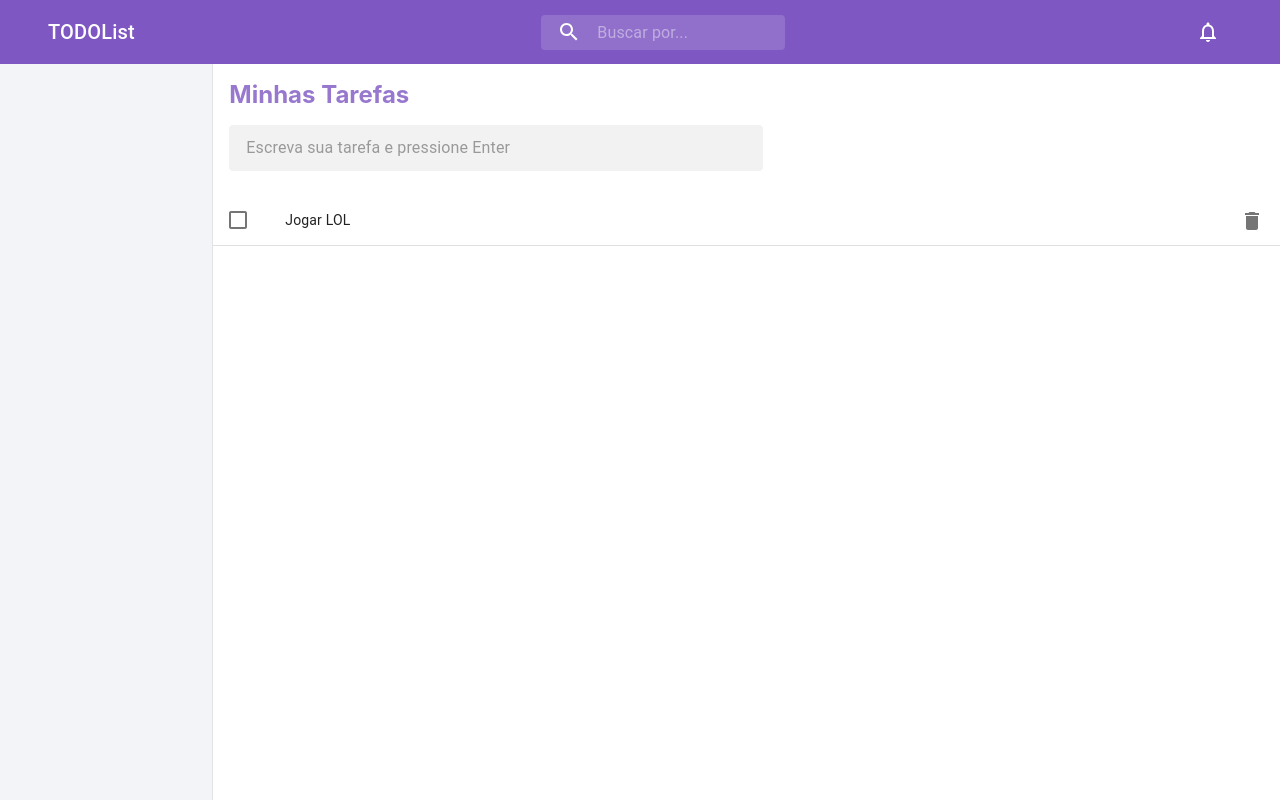
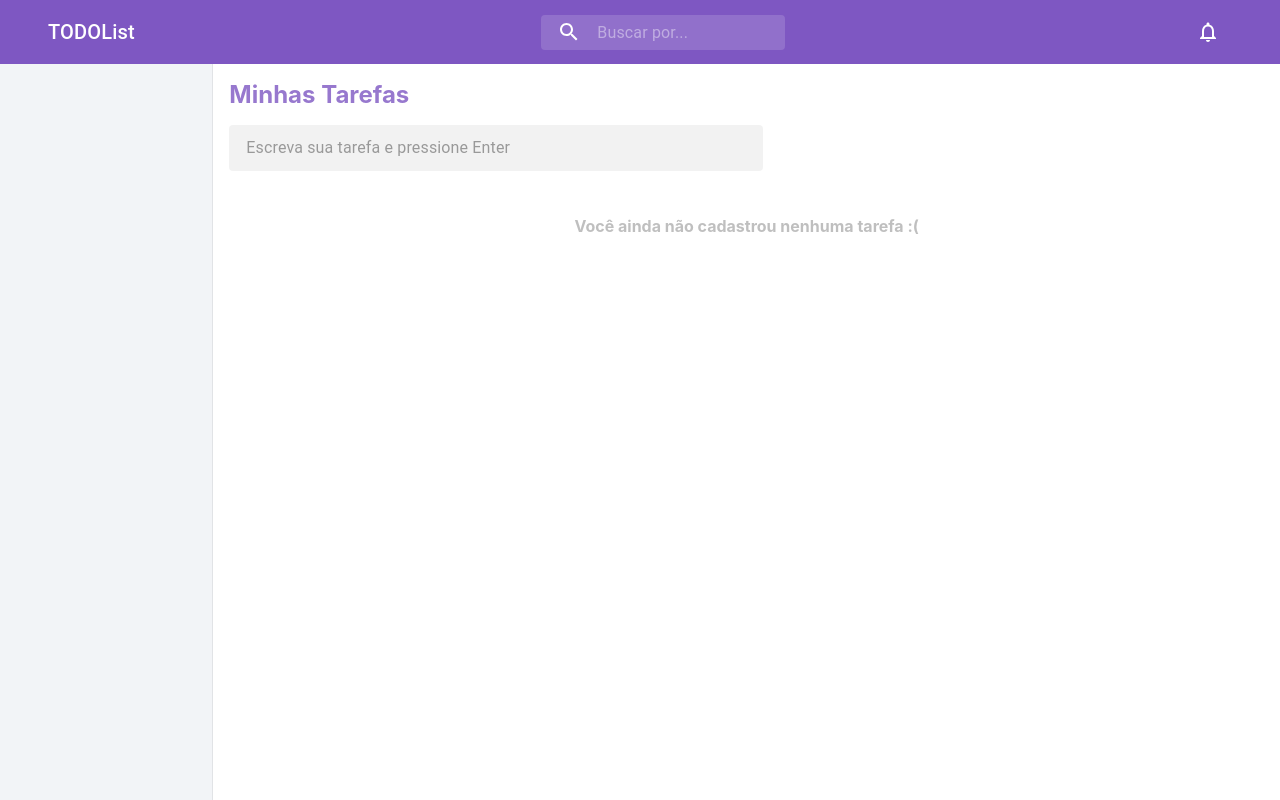
Before and after one commit to rafahsena/todo-list, a React (Create React App) app: page / in a window 1280 px wide. Built offline with nearby package versions, Linux system fonts and the light colour scheme.

Commit message:
adds todo item styling

```diff
--- a/src/containers/Content/Content.js
+++ b/src/containers/Content/Content.js
@@ -7,7 +7,13 @@ import InputBase from "@material-ui/core/InputBase";
 
 const Content = props => {
   const classes = useStyles();
-  const [todos, setTodos] = useState([{ text: "Jogar LOL" }]);
+  const [todos, setTodos] = useState([]);
+
+  const handleCheckbox = index => {
+    const newTodos = todos.slice();
+    newTodos[index].isDone = !newTodos[index].isDone;
+    setTodos(newTodos);
+  };
 
   const handleKeyPress = event => {
     if (event.key === "Enter") {
@@ -29,14 +35,15 @@ const Content = props => {
       Você ainda não cadastrou nenhuma tarefa :(
     </h4>
   );
-
   if (todos.length) {
     todoList = todos.map((todo, index) => (
       <Todo
         key={index}
         text={todo.text}
+        isDone={todo.isDone}
         index={index}
         deleteTodo={deleteTodo}
+        handleCheckbox={handleCheckbox}
       />
     ));
   }
--- a/src/containers/Todo/Todo.js
+++ b/src/containers/Todo/Todo.js
@@ -10,18 +10,29 @@ import DeleteDialog from "../../components/DeleteDialog/DeleteDialog";
 
 const Todo = props => {
   const [dialogOpen, setDialogOpen] = useState(false);
+
+  const deleteButton = !props.isDone ? (
+    <ListItemSecondaryAction onClick={() => setDialogOpen(true)}>
+      <IconButton edge="end" aria-label="delete-todo">
+        <DeleteIcon />
+      </IconButton>
+    </ListItemSecondaryAction>
+  ) : null;
+
   return (
     <React.Fragment>
-      <ListItem key={props.index} dense button divider>
+      <ListItem key={props.index} dense button divider disabled={props.isDone}>
         <ListItemIcon>
-          <Checkbox edge="start" tabIndex={-1} disableRipple />
+          <Checkbox
+            edge="start"
+            tabIndex={-1}
+            disableRipple
+            checked={props.isDone}
+            onClick={() => props.handleCheckbox(props.index)}
+          />
         </ListItemIcon>
         <ListItemText primary={props.text} />
-        <ListItemSecondaryAction onClick={() => setDialogOpen(true)}>
-          <IconButton edge="end" aria-label="delete-todo">
-            <DeleteIcon />
-          </IconButton>
-        </ListItemSecondaryAction>
+        {deleteButton}
       </ListItem>
       <DeleteDialog
         open={dialogOpen}
```
